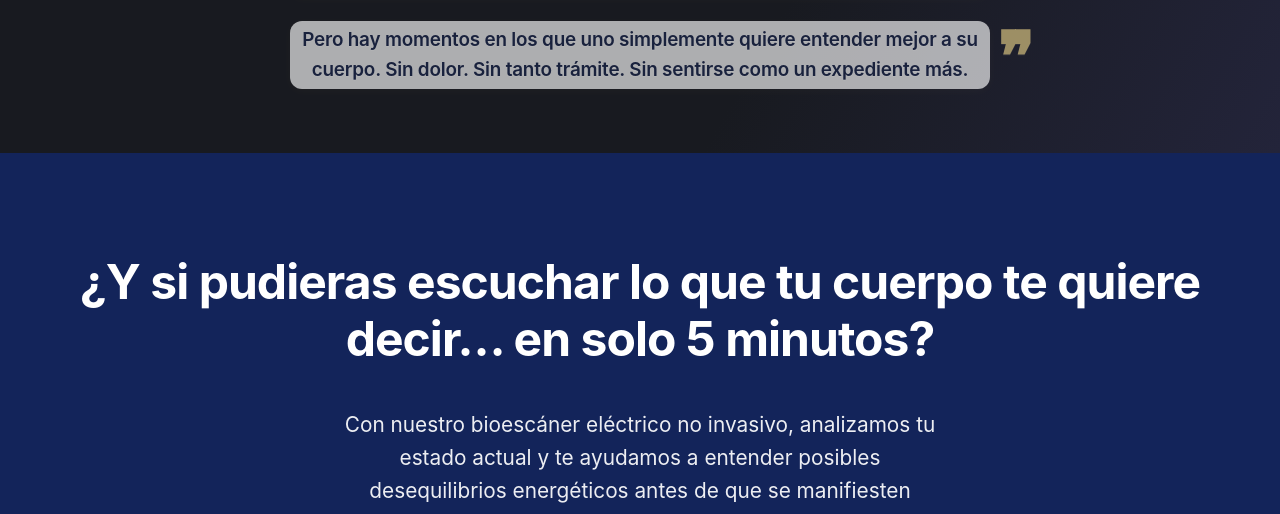
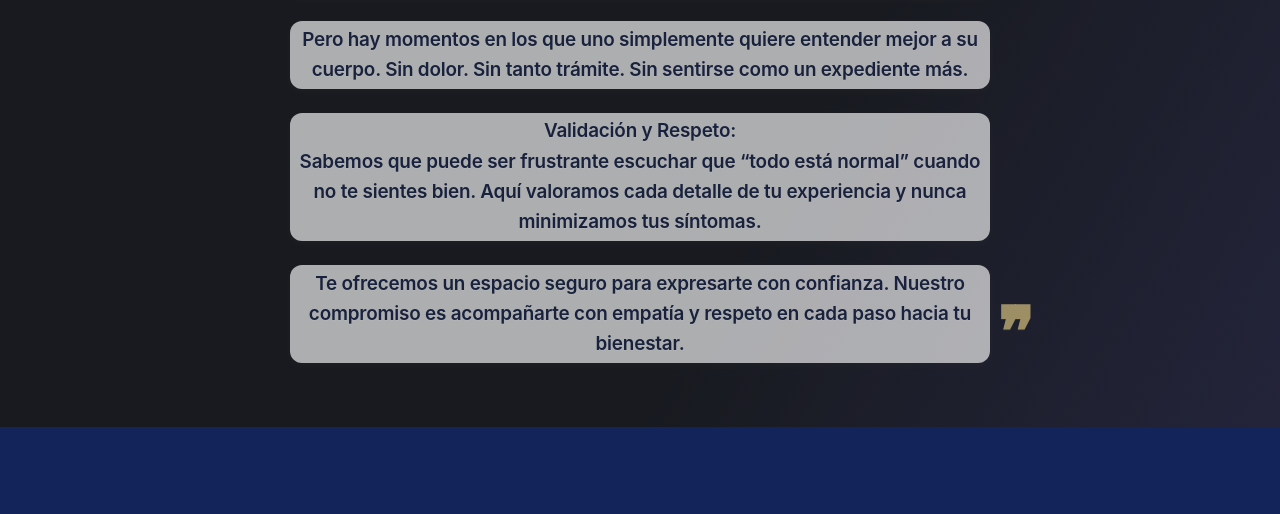
Before and after one commit to JavierMillan/lareddeluz-escaner, a plain HTML site: page index.html in a window 1280 px wide. Shown: the part 989-1503 px from the top of the page. Drawn offline with Linux system fonts and the light colour scheme.

Commit message:
Add validation and respect paragraphs to empathy section

```diff
--- a/index.html
+++ b/index.html
@@ -40,6 +40,8 @@
                 <!-- Remove .empathy-content card, just show the paragraphs -->
                 <p class="empathy-text">No me malinterpretes… estamos agradecidos por los doctores y lo que hacen por nosotros.</p>
                 <p class="empathy-text">Pero hay momentos en los que uno simplemente quiere entender mejor a su cuerpo. Sin dolor. Sin tanto trámite. Sin sentirse como un expediente más.</p>
+                <p class="empathy-text">Validación y Respeto:<br>Sabemos que puede ser frustrante escuchar que “todo está normal” cuando no te sientes bien. Aquí valoramos cada detalle de tu experiencia y nunca minimizamos tus síntomas.</p>
+                <p class="empathy-text">Te ofrecemos un espacio seguro para expresarte con confianza. Nuestro compromiso es acompañarte con empatía y respeto en cada paso hacia tu bienestar.</p>
             </div>
         </section>
         <!-- SOLUCIÓN -->
```
